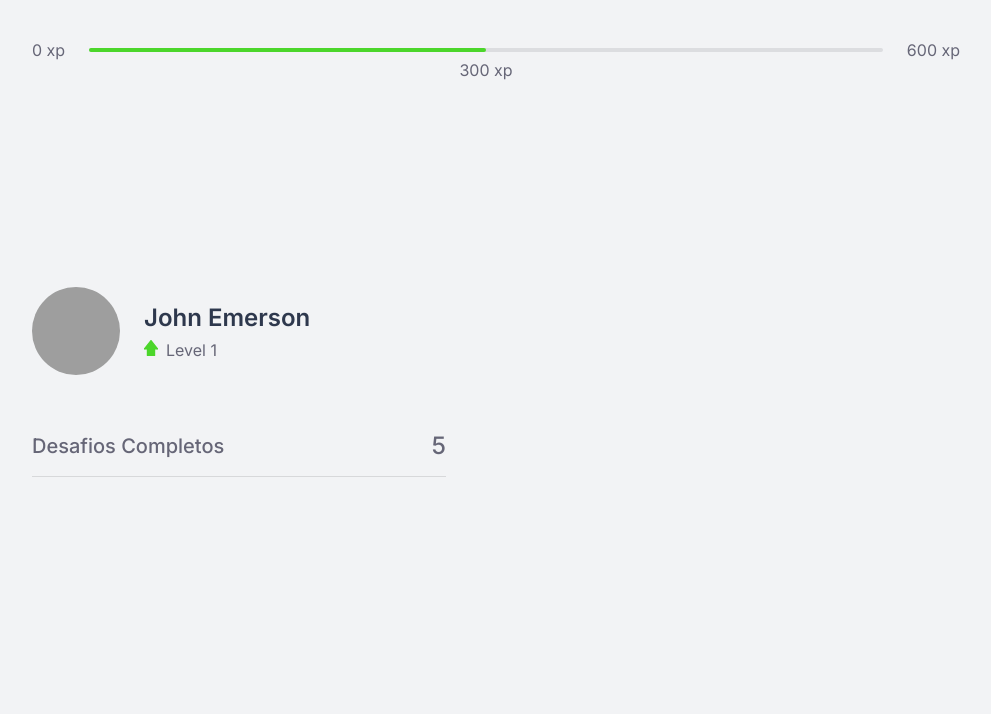
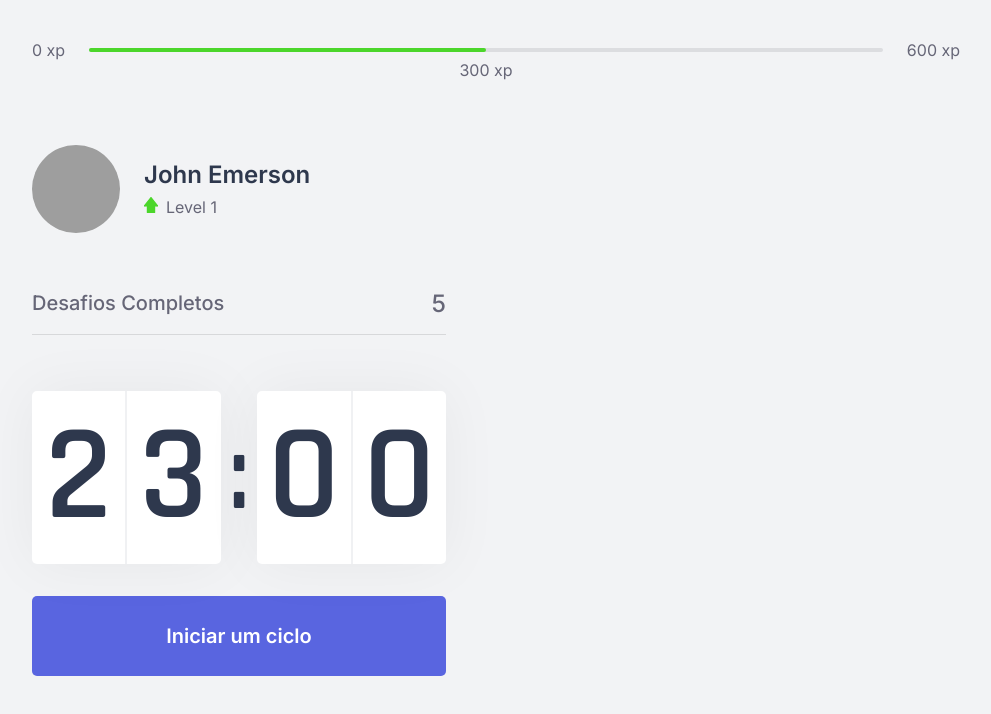
Before and after one commit to JohnEmerson1406/moveit, a Next.js app: page / in a window 1280 px wide. Shown: the top 714 px of the page, without its empty margins (144-1135 px from the left). Built offline with nearby package versions, Linux system fonts and the light colour scheme; grey boxes are pictures that could not be loaded.

Commit message:
feat: add countdown

```diff
--- /dev/null
+++ b/src/components/Countdown.tsx
@@ -0,0 +1,49 @@
+import { useState, useEffect } from 'react';
+import styles from '../styles/components/Countdown.module.css';
+
+export function Countdown() {
+  const [time, setTime] = useState(23 * 60);
+  const [active, setActive] = useState(false);
+
+  const minutes = Math.floor(time / 60);
+  const seconds = time % 60;
+
+  const [minuteLeft, minuteRight] = String(minutes).padStart(2, '0').split('');
+  const [secondLeft, secondRight] = String(seconds).padStart(2, '0').split('');
+
+  function startCountdown() {
+    setActive(true);
+  }
+
+  useEffect(() => {
+    if (active && time > 0) {
+      setTimeout(() => {
+        setTime(time - 1);
+      }, 1000);
+    }
+  }, [active, time])
+
+  return (
+    <div>
+      <div className={styles.countdownContainer}>
+        <div>
+          <span>{minuteLeft}</span>
+          <span>{minuteRight}</span>
+        </div>
+        <span>:</span>
+        <div>
+          <span>{secondLeft}</span>
+          <span>{secondRight}</span>
+        </div>
+      </div>
+
+      <button
+        type="button"
+        className={styles.countdownButton}
+        onClick={startCountdown}
+      >
+        Iniciar um ciclo
+      </button>
+    </div>
+  );
+}
--- a/src/pages/_document.tsx
+++ b/src/pages/_document.tsx
@@ -8,6 +8,7 @@
           <link rel="preconnect" href="https://fonts.gstatic.com" />
           {/* Google Fonts */}
           <link href="https://fonts.googleapis.com/css2?family=Inter:wght@400;500;600&family=Rajdhani:wght@600&display=swap" rel="stylesheet" />
+          <link rel="shortcut icon" href="favicon.png" type="image/png" />
         </Head>
         <body>
           <Main></Main>
--- a/src/pages/index.tsx
+++ b/src/pages/index.tsx
@@ -1,18 +1,26 @@
 import { CompletedChallenges } from "../components/CompletedChallenges";
+import { Countdown } from "../components/Countdown";
 import { ExperienceBar } from "../components/ExperienceBar";
 import { Profile } from "../components/Profile";
 
 import styles from '../styles/pages/Home.module.css';
 
+import Head from 'next/head';
+
 export default function Home() {
   return (
     <div className={styles.container}>
+      <Head>
+        <title>Início | move.it</title>
+      </Head>
+
       <ExperienceBar />
 
       <section>
         <div>
           <Profile />
           <CompletedChallenges />
+          <Countdown />
         </div>
         <div>
 
--- /dev/null
+++ b/src/styles/components/Countdown.module.css
@@ -0,0 +1,63 @@
+.countdownContainer {
+  display: flex;
+  align-items: center;
+  font-family: Rajdhani;
+  font-weight: 600;
+  color: var(--title);
+}
+
+.countdownContainer > div {
+  flex: 1;
+
+  display: flex;
+  align-items: center;
+  justify-content: space-evenly;
+
+  background: var(--white);
+
+  box-shadow: 0 0 60px rgba(0, 0, 0, .05);
+  border-radius: 5px;
+  font-size: 8.5rem;
+  text-align: center;
+}
+
+.countdownContainer > div span {
+  flex: 1;
+}
+
+.countdownContainer > div span:first-child {
+  border-right: 1px solid #f0f1f3;
+}
+
+.countdownContainer > div span:last-child {
+  border-left: 1px solid #f0f1f3;
+}
+
+.countdownContainer > span {
+  font-size: 6.5rem;
+  margin: 0 .5rem;
+}
+
+.countdownButton {
+  width: 100%;
+  height: 5rem;
+
+  margin-top: 2rem;
+
+  display: flex;
+  align-items: center;
+  justify-content: center;
+  border: 0;
+  border-radius: 5px;
+
+  background: var(--blue);
+  color: var(--white);
+  font-size: 1.25rem;
+  font-weight: 600;
+
+  transition: background-color .2s;
+}
+
+.countdownButton:hover {
+  background: var(--blue-dark);
+}
```
